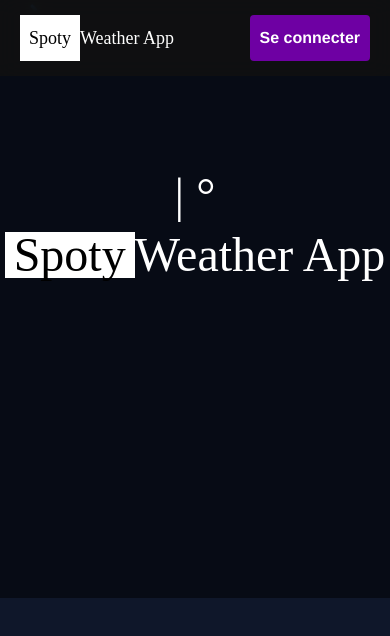
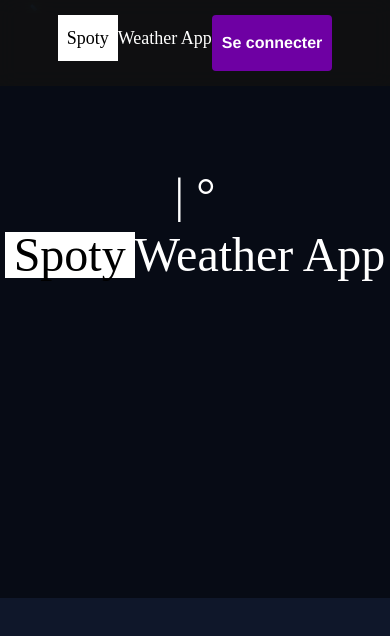
Before and after one commit to dmangala/spotyweatherapp, a React (Create React App) app: page / in a window 390 px wide. Shown: the top 636 px of the page. Built offline with nearby package versions, Linux system fonts and the light colour scheme; no server answers; the HTML template or start-up script is replaced by a standard one.

Commit message:
optimisation css

```diff
--- a/src/components/Card.module.css
+++ b/src/components/Card.module.css
@@ -11,6 +11,11 @@
     padding: 1rem;
     border-radius: 20px;
 }
+@media (max-width: 500px) {
+    .card {
+        width: 13rem;
+    }
+ }
 
 .card img {
     width: 100%;
--- a/src/components/Data.js
+++ b/src/components/Data.js
@@ -76,7 +76,7 @@ const Data = ({token}) => {
    getUserLocation();
 
 
-   const timer = setTimeout(() => setVisible(true), 3000);
+   const timer = setTimeout(() => setVisible(true), 5000);
    return () => clearTimeout(timer);
 
 
@@ -95,7 +95,7 @@ const Data = ({token}) => {
           ): (
 
             <div className='slick ' >
-              <div className={Styles.search} >Recherche de musiques compatible avec ce temps</div>
+              <div className={Styles.search} ><span>Recherche de musiques</span> <span>pour ce temps </span><span><img src={pictoDeg} /></span> </div>
               <Box sx={{ display: 'flex', justifyContent : "center" }}>
               <CircularProgress />
               </Box>
--- a/src/components/Header.module.scss
+++ b/src/components/Header.module.scss
@@ -48,6 +48,15 @@
     }
 }
 
+@media (max-width: 500px) {
+    .header {
+        justify-content: center;
+        h1{
+            margin-bottom: 10px;
+        }
+    }
+ }
+
 
 .hero {
     margin: 0;
@@ -92,4 +101,10 @@
     position: relative;
     font-family: 'Carter One';
     font-size: large;
+    flex-direction: column;
+    text-align: center;
+    margin: auto;
+    img{
+        display: inline;
+    }
 }
--- a/src/index.css
+++ b/src/index.css
@@ -15,4 +15,5 @@ h2 {
 
 .slick {
     margin-top: 24rem;
+    margin-bottom: 10rem;
 }
```
